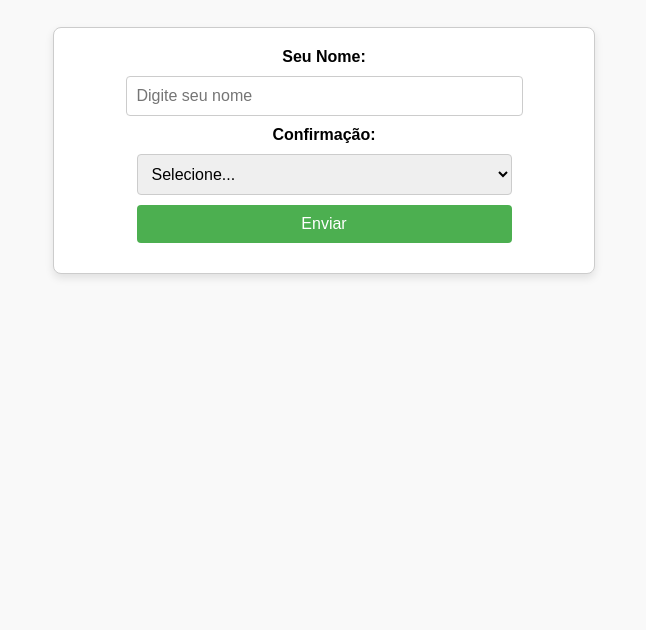
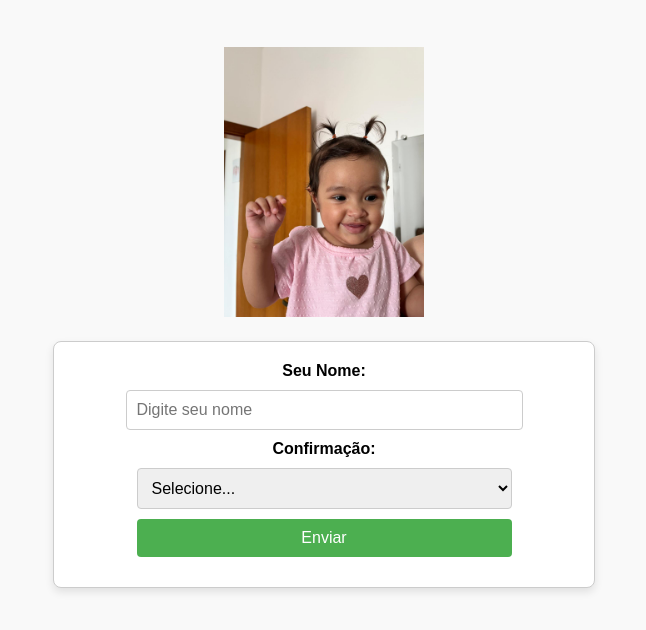
Before and after one commit to IgorCamanducci/Helo, a plain HTML site: page index.html in a window 1280 px wide. Shown: the part 70-700 px from the top of the page, without its empty margins (316-962 px from the left). Drawn offline with Linux system fonts and the light colour scheme.

Commit message:
Add files via upload

```diff
--- a/index.html
+++ b/index.html
@@ -5,13 +5,14 @@
     <meta name="viewport" content="width=device-width, initial-scale=1.0">
     <title>Confirmação de Aniversário</title>
     <link rel="stylesheet" href="styles.css">
+    <link rel="icon" href="bolo.ico" type="image/x-icon">
 </head>
 <body>
     <header>
         <h1>Você vem comemorar meu 1º aninho ?</h1>
     </header>
     <main>
-
+        <img src="lolo.jpeg" alt="Heloisa" class="imagem-tamanho-fixo">
         <form id="rsvpForm" aria-label="Formulário de confirmação de presença">
             <label for="name">Seu Nome:</label>
             <input type="text" id="name" name="name" placeholder="Digite seu nome" required>
--- a/styles.css
+++ b/styles.css
@@ -168,3 +168,7 @@ button:hover {
 #accompanimentField {
     margin-top: 15px;
 }
+.imagem-tamanho-fixo {
+    width: 200px;
+    height: 270px;
+}
```
Also changed, not shown: bolo.ico (added), lolo.jpeg (added).
